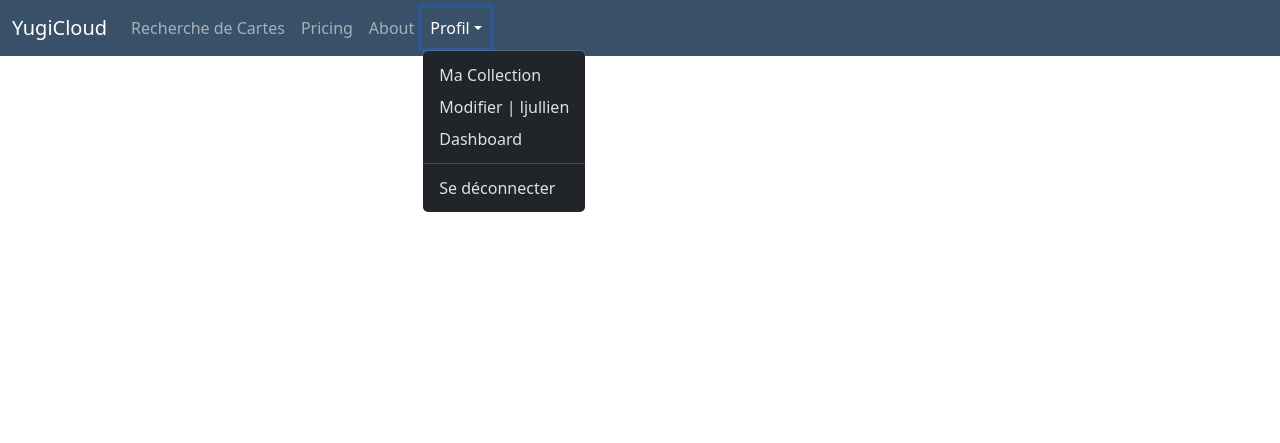
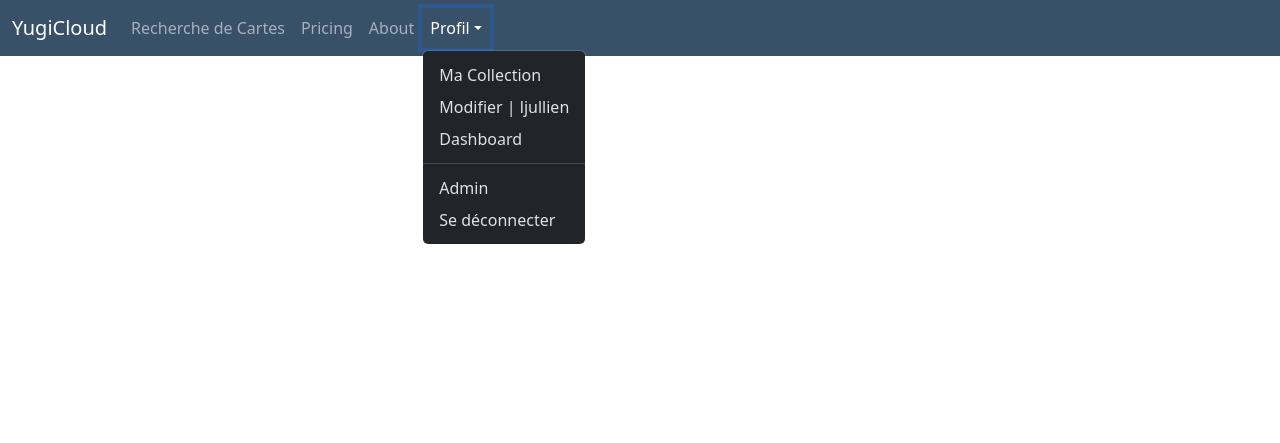
Before and after one commit to JalitiQ/YugiCloud, a Django app: page / in a window 1280 px wide, after a click on "Profil". Shown: the top 443 px of the page. Run offline with Django 5.2, Linux system fonts and the light colour scheme; a user stored in the database is signed in; some libraries are stand-ins or nearby versions.

Commit message:
Ajout de l'accès à la page admin de Django

```diff
--- a/YugiCloud/YugiWeb/templates/base.html
+++ b/YugiCloud/YugiWeb/templates/base.html
@@ -36,6 +36,9 @@
                 <a class="dropdown-item" href="#">Modifier | {{ user.username }}</a>
                 <a class="dropdown-item" href="#">Dashboard</a>
                 <div class="dropdown-divider"></div>
+                {% if user.is_superuser %}
+                <a class="dropdown-item" href="{% url 'admin:index' %}">Admin</a>
+                {% endif %}
                 <a class="dropdown-item" href="{% url 'YugiLog:logout' %}">Se déconnecter</a>
             </div>
             </li>
```
Also changed, not shown: requirements.txt (+10 -10 lines), YugiCloud/db.sqlite3.
